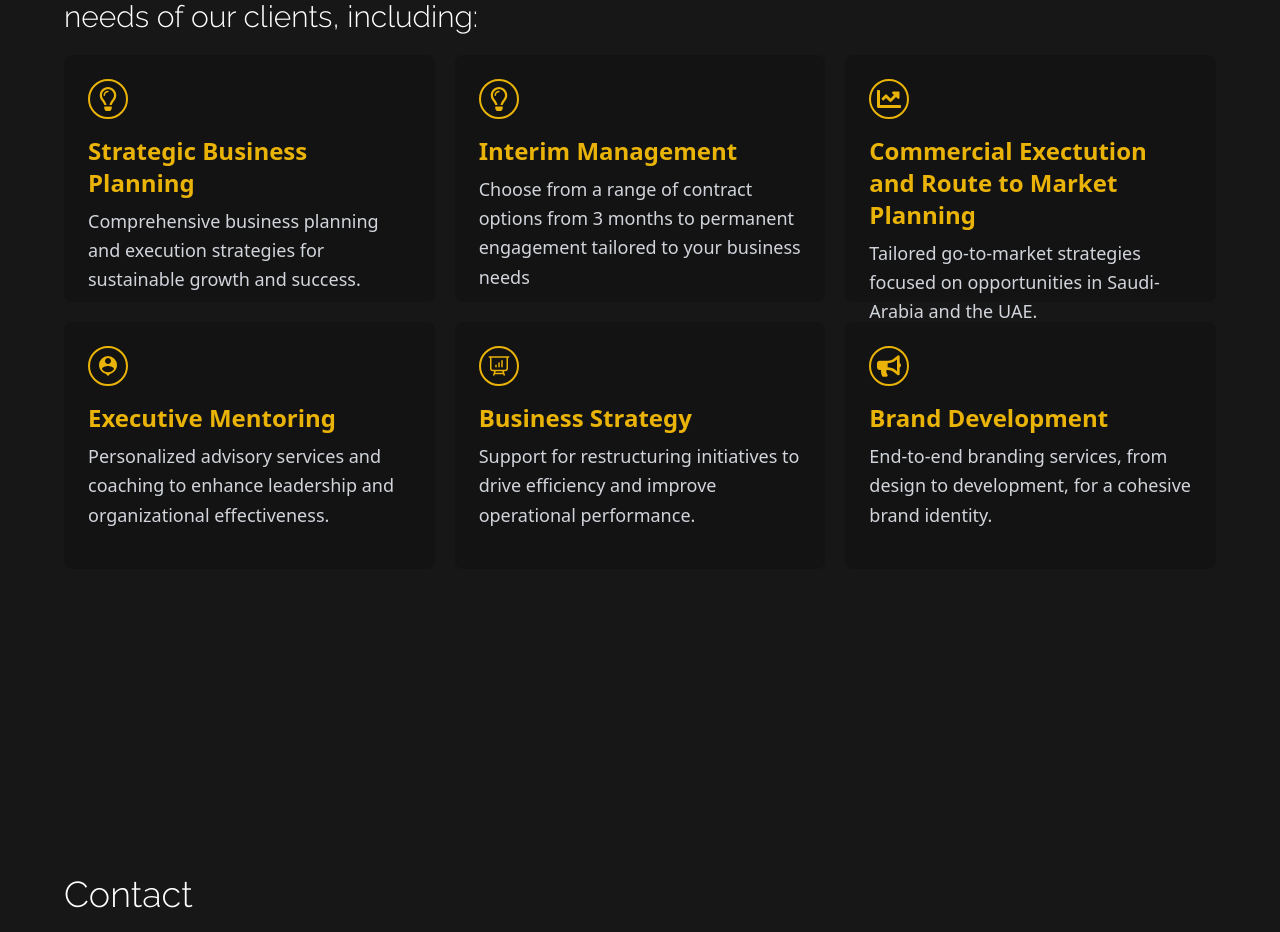
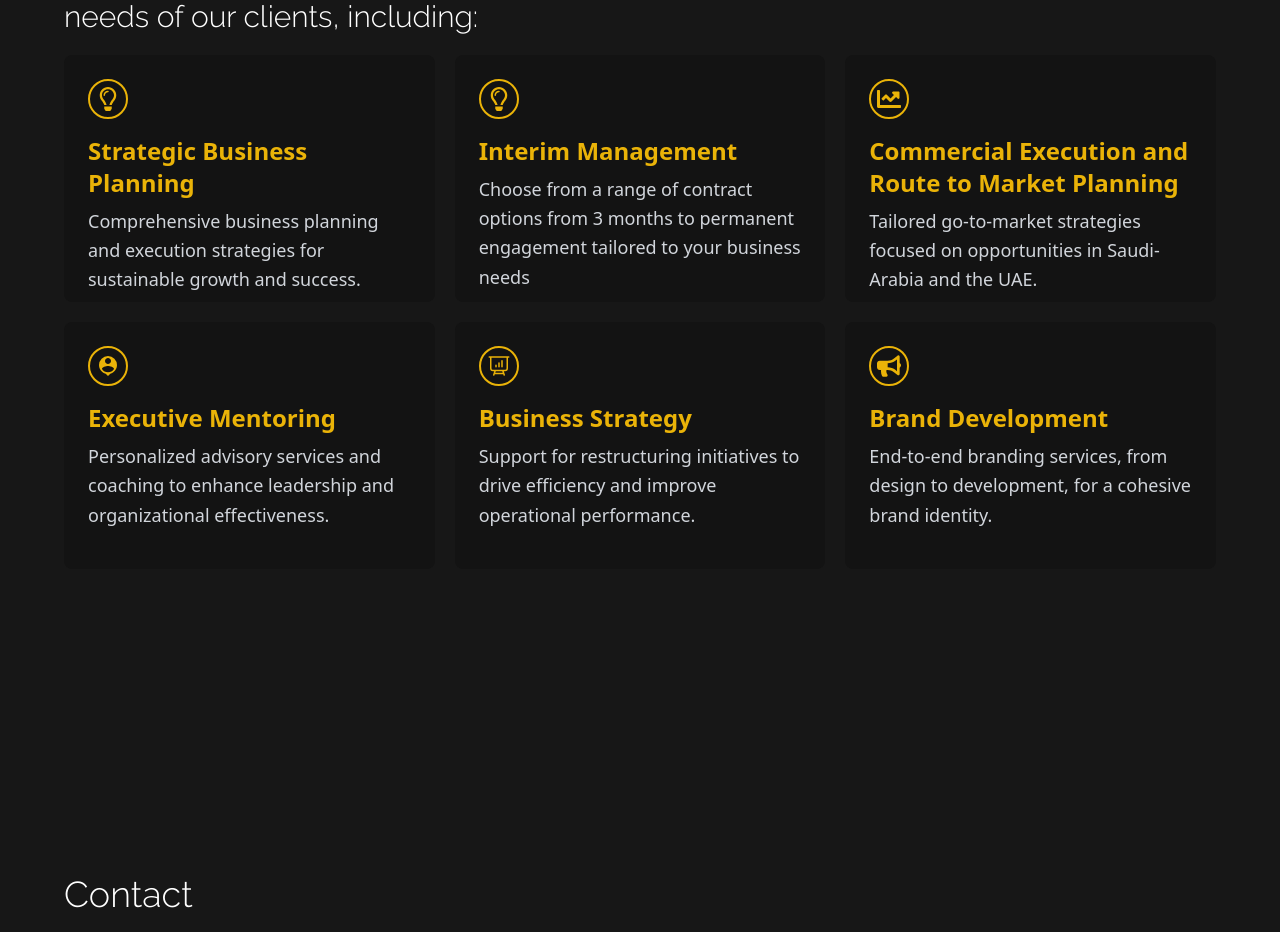
Before and after one commit to BXam953/Aurevant_Holdings, a Next.js app: page / in a window 1280 px wide. Shown: the part 2022-2954 px from the top of the page. Built offline with nearby package versions, Linux system fonts and the light colour scheme.

Commit message:
fixed "execution"

```diff
--- a/src/app/components/services.jsx
+++ b/src/app/components/services.jsx
@@ -55,7 +55,7 @@ export default function Services({chilren}){
 
                 <ServicesWidget
                 icon={FaChartLine}
-                title="Commercial Exectution and Route to Market Planning"
+                title="Commercial Execution and Route to Market Planning"
                 body="Tailored go-to-market strategies
                         focused on opportunities in Saudi-
                         Arabia and the UAE."
```
